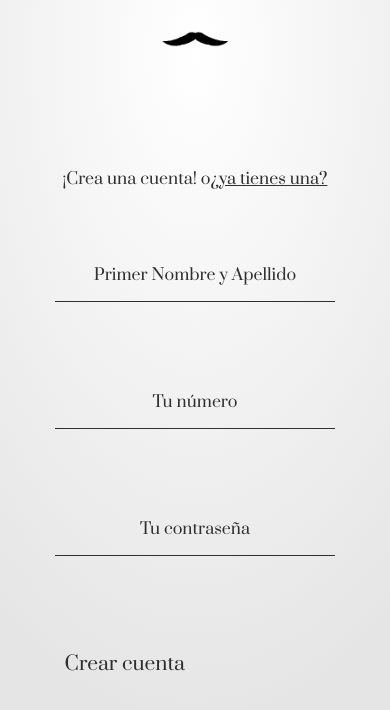
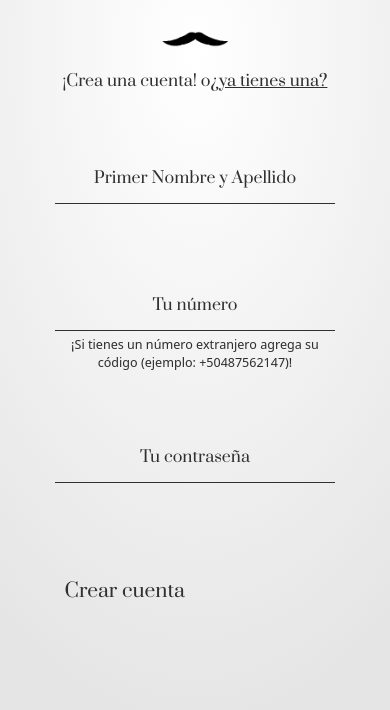
Before and after one commit to srtager555/barbershop-appointmentlist, a Next.js app: page /registrar in a window 390 px wide. Shown: the top 710 px of the page. Built offline with nearby package versions, Linux system fonts and the light colour scheme; no server answers; sample sign-in values are in the browser's storage.

Commit message:
New information to the phone number added in the form

```diff
--- a/src/components/form.tsx
+++ b/src/components/form.tsx
@@ -3,6 +3,10 @@ import Link from "next/link";
 
 import styles from "@styles/Form.module.scss";
 import indexStyles from "@styles/index.module.scss";
+
+import { Noto_Sans_Display } from "@next/font/google";
+
+const Noto = Noto_Sans_Display({ weight: "400", style: "italic", subsets: ["latin"] });
 
 const Form = ({ type, callback }: { type: "login" | "regis"; callback: Function }) => (
 	<div className={`${styles.container}`}>
@@ -40,9 +44,14 @@ const Form = ({ type, callback }: { type: "login" | "regis"; callback: Function
 					</div>
 				</>
 			)}
-			<div className={styles.inputContainer}>
+			<div className={`${styles.inputContainer} ${styles.extraMargin}`}>
 				<input className={styles.input} id="phone" name="phone" type="text" required />
 				<span className={styles.name}>Tu número</span>
+				{type === "regis" && (
+					<small className={`${Noto.className} ${styles.info}`}>
+						¡Si tienes un número extranjero agrega su código (ejemplo: +50487562147)!
+					</small>
+				)}
 			</div>
 			<div className={styles.inputContainer}>
 				<input
--- a/src/styles/Form.module.scss
+++ b/src/styles/Form.module.scss
@@ -2,9 +2,7 @@
 	width: 90%;
 	height: 100vh;
 	margin: 0 auto;
-	display: flex;
-	flex-direction: column;
-	justify-content: center;
+	padding-top: 50px;
 
 	.title {
 		text-align: center;
@@ -33,6 +31,10 @@
 			border-bottom: 1px solid var(--custom-black);
 			margin-bottom: 75px;
 
+			&.extraMargin {
+				margin-bottom: 100px;
+			}
+
 			.name {
 				position: absolute;
 				top: 50%;
@@ -42,6 +44,15 @@
 				transition: 400ms;
 				z-index: 9;
 				pointer-events: none;
+			}
+
+			.info {
+				position: absolute;
+				display: block;
+				bottom: -10%;
+				left: 0;
+				transform: translateY(100%);
+				text-align: center;
 			}
 
 			.input {
```
